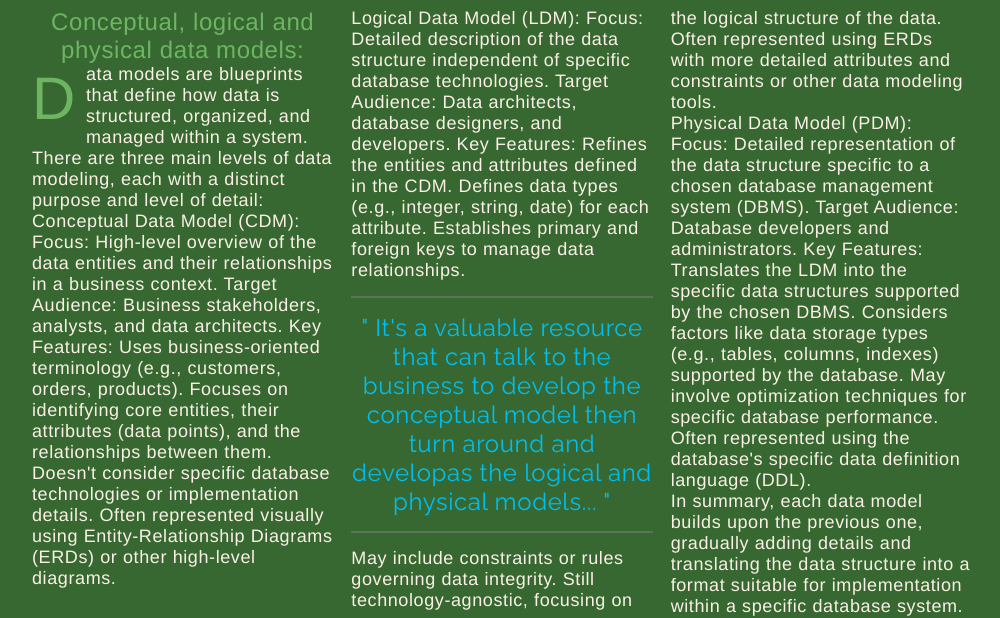
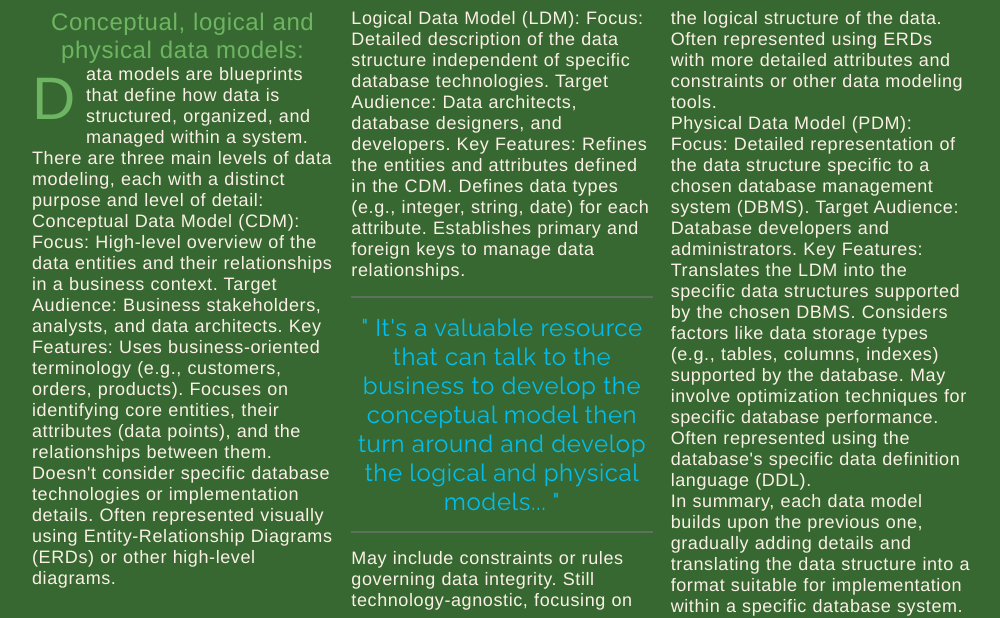
Before and after one commit to franksfazekasjr/franksfazekasjr.github.io, a plain HTML site: page datamodeling.html in a window 1280 px wide. Shown: the part 219-837 px from the top of the page, without its empty margins (138-1138 px from the left). Drawn offline with Linux system fonts and the light colour scheme; a web font is replaced by a local one.

Commit message:
Update datamodeling.html

```diff
--- a/datamodeling.html
+++ b/datamodeling.html
@@ -79,7 +79,7 @@
          <blockquote>
           <hr />
           <p class="quote">
-            It's a valuable resource that can talk to the business to develop the conceptual model then turn around and developas the logical and physical models...
+            It's a valuable resource that can talk to the business to develop the conceptual model then turn around and develop the logical and physical models...
           </p>
           <hr />
         </blockquote>
```
